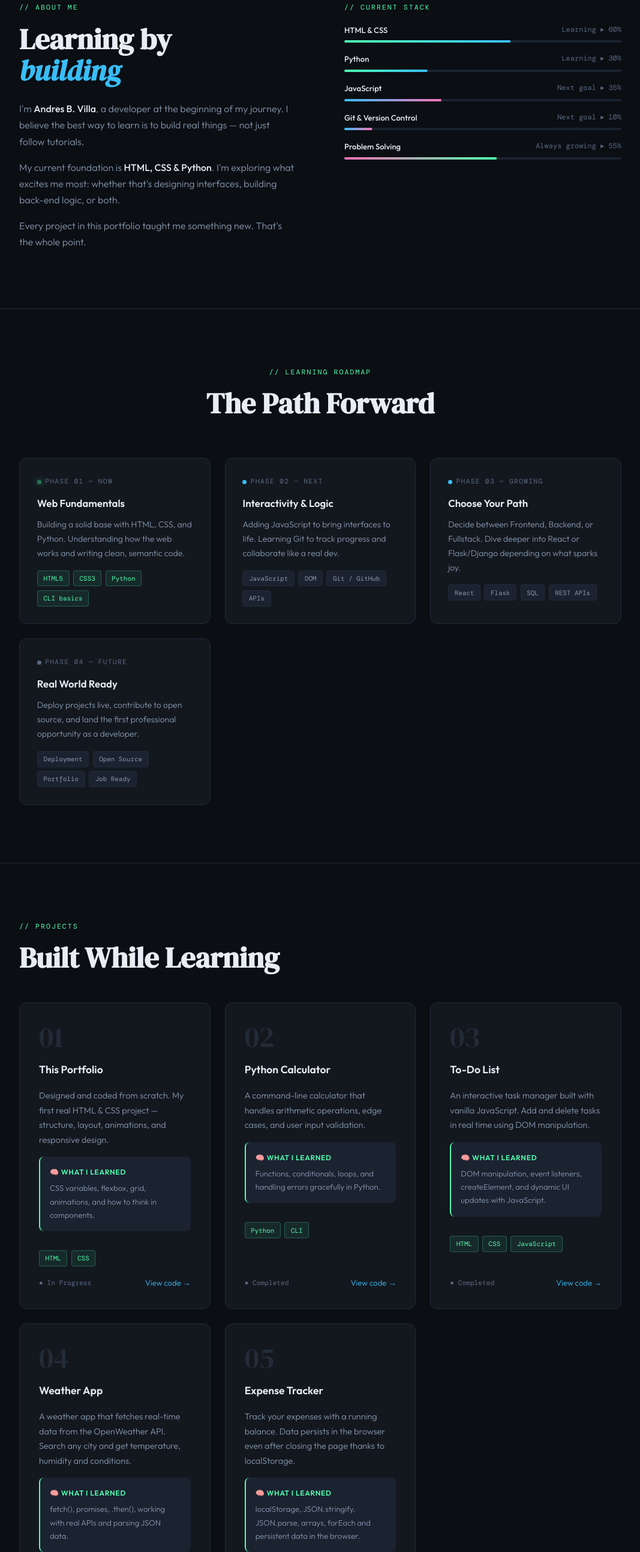
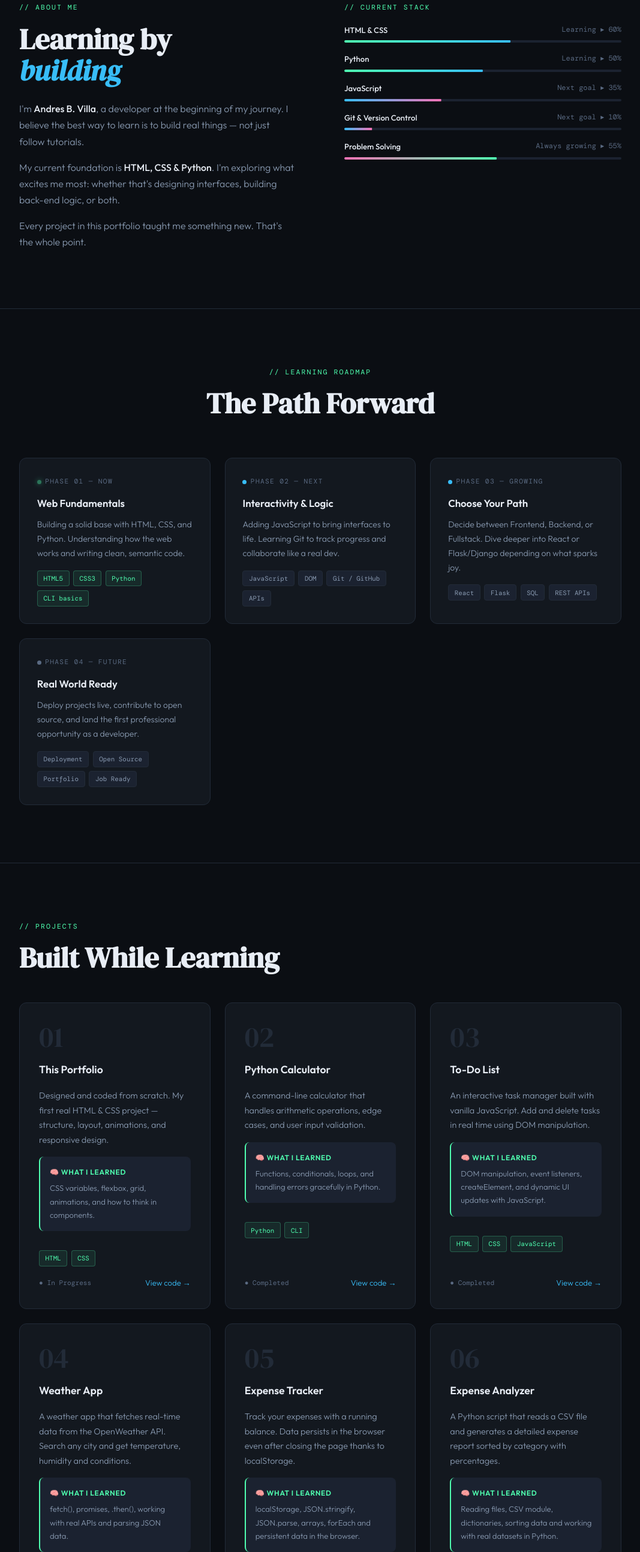
Before and after one commit to vilandres/vilandres.github.io, a plain HTML site: page index.html in a window 1280 px wide. Shown: the part 894-3481 px from the top of the page at 60% size, without its empty margins (106-1173 px from the left). Drawn offline with nearby package versions, Linux system fonts and the light colour scheme; a web font is replaced by a local one.

Commit message:
add expense analyzer project and update Python skill

```diff
--- a/index.html
+++ b/index.html
@@ -523,9 +523,9 @@
         <div class="skill-row">
           <div class="skill-meta">
             <span class="skill-name">Python</span>
-            <span class="skill-level">Learning ▸ 30%</span>
+            <span class="skill-level">Learning ▸ 50%</span>
           </div>
-          <div class="skill-bar"><div class="skill-fill" data-width=".30"></div></div>
+          <div class="skill-bar"><div class="skill-fill" data-width=".50"></div></div>
         </div>
 
         <div class="skill-row">
@@ -722,6 +722,25 @@
   </div>
 </div>
 
+<div class="project-card">
+  <div class="project-number">06</div>
+  <div class="project-title">Expense Analyzer</div>
+  <div class="project-desc">A Python script that reads a CSV file and generates a detailed expense report sorted by category with percentages.</div>
+  <div class="project-learn">
+    <strong>🧠 What I learned</strong>
+    Reading files, CSV module, dictionaries, sorting data and working with real datasets in Python.
+  </div>
+  <div class="card-tags">
+    <span class="tag active">Python</span>
+    <span class="tag active">CSV</span>
+    <span class="tag active">Data</span>
+  </div>
+  <div class="project-footer">
+    <span class="project-status">● Completed</span>
+    <a href="https://github.com/vilandres/expense-analyzer" target="_blank" class="project-link">View code →</a>
+  </div>
+</div>
+
   </section>
 
   <div class="divider"></div>
```
